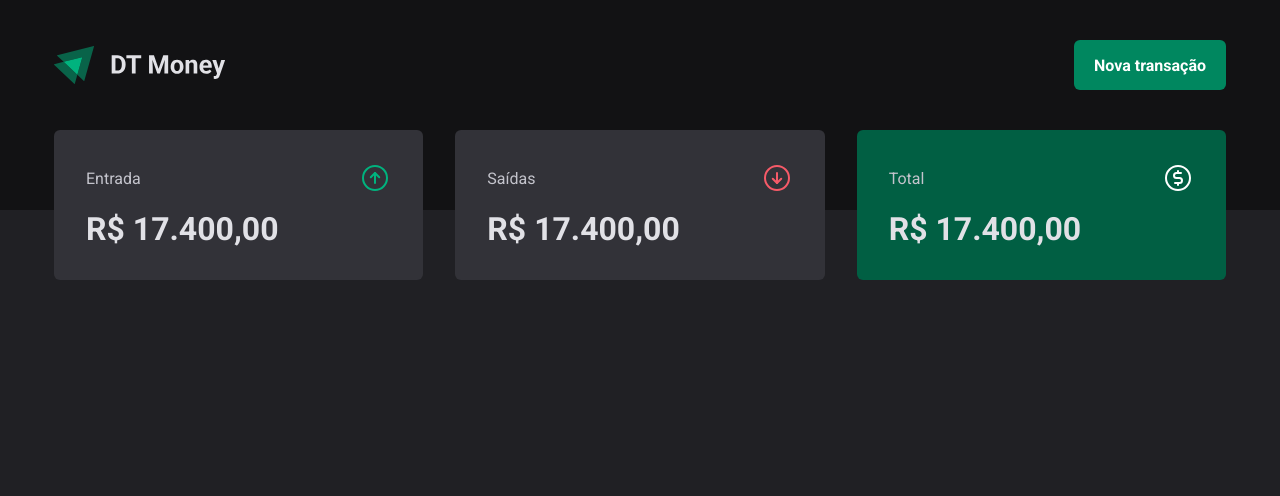
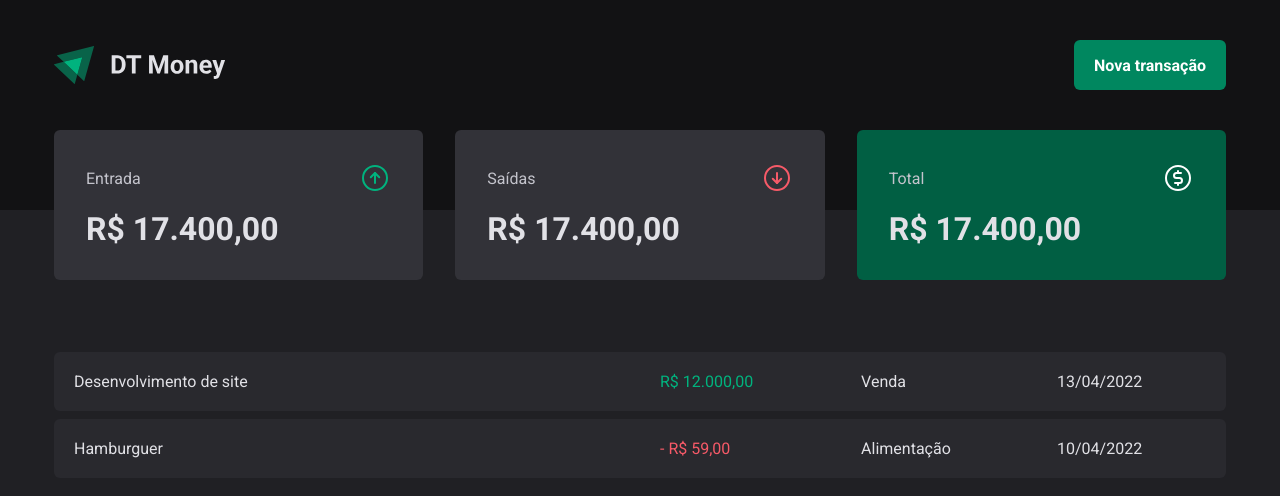
Before and after one commit to vitoorfraga/ignite-dt-money, a React (Vite) app: page / in a window 1280 px wide. Shown: the top 496 px of the page. Built offline with nearby package versions, Linux system fonts and the light colour scheme.

Commit message:
Estrutura visual - Tabela de transações

```diff
--- a/src/pages/Transactions/index.tsx
+++ b/src/pages/Transactions/index.tsx
@@ -1,11 +1,41 @@
 import Header from "../../components/Header";
 import { Summary } from "../../components/Summary";
+import { PriceHightlight, TransactionsContainer, TransactionsTable } from "./styles";
 
 export default function Transactions() {
   return (
     <>
       <Header/>
       <Summary />
+
+
+      <TransactionsContainer>
+        <TransactionsTable>
+          <tbody>
+            <tr>
+              <td width="50%">Desenvolvimento de site</td>
+              <td>
+                <PriceHightlight variant="income">
+                  R$ 12.000,00
+                </PriceHightlight>
+              </td>
+              <td>Venda</td>
+              <td>13/04/2022</td>
+            </tr>
+
+            <tr>
+              <td width="50%">Hamburguer</td>
+              <td>
+                <PriceHightlight variant="outcome">
+                  - R$ 59,00
+                </PriceHightlight>
+              </td>
+              <td>Alimentação</td>
+              <td>10/04/2022</td>
+            </tr>
+          </tbody>
+        </TransactionsTable>
+      </TransactionsContainer>
     </>
   )
 }
--- a/src/pages/Transactions/styles.ts
+++ b/src/pages/Transactions/styles.ts
@@ -0,0 +1,38 @@
+import { styled } from "styled-components";
+
+export const TransactionsContainer = styled.main`
+  width: 100%;
+  max-width: 1220px;
+  margin: 4rem auto 0;
+  padding: 0 1.5rem;
+`
+
+export const TransactionsTable = styled.table`
+  width: 100%;
+  border-collapse: separate;
+  border-spacing: 0 0.5rem;
+  /* margin-top: 1.5rem; */
+
+  td {
+    padding: 1.25rem;
+    background-color: ${props => props.theme['gray-700']};
+
+    &:first-child {
+      border-top-left-radius: 6px;
+      border-bottom-left-radius: 6px;
+    }
+
+    &:last-child {
+      border-top-right-radius: 6px;
+      border-bottom-right-radius: 6px;
+    }
+  }
+`
+
+interface priceHightlightProps {
+  variant?: 'income' | 'outcome'
+}
+
+export const PriceHightlight = styled.span<priceHightlightProps>`
+  color: ${props => props.variant === "income" ? props.theme["green-300"] : props.theme["red-300"]};
+`
```
